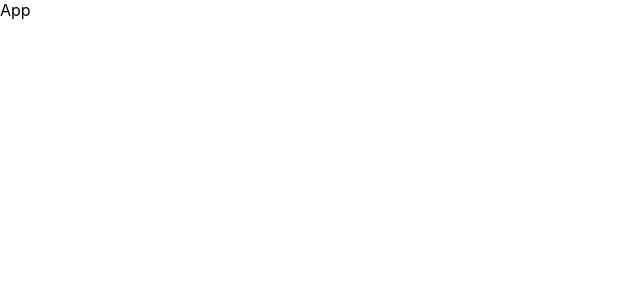
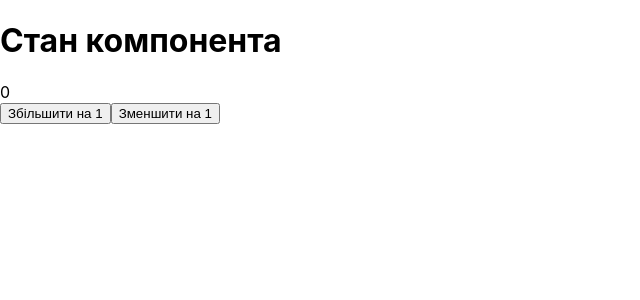
Before and after one commit to Allovallo/react-pract-03, a React (Create React App) app: page / in a window 1280 px wide. Shown: the top 300 px of the page, without its empty margins (0-640 px from the left). Built offline with nearby package versions, Linux system fonts and the light colour scheme.

Commit message:
files updated

```diff
--- a/src/App.css
+++ /dev/null
@@ -1,38 +0,0 @@
-.App {
-  text-align: center;
-}
-
-.App-logo {
-  height: 40vmin;
-  pointer-events: none;
-}
-
-@media (prefers-reduced-motion: no-preference) {
-  .App-logo {
-    animation: App-logo-spin infinite 20s linear;
-  }
-}
-
-.App-header {
-  background-color: #282c34;
-  min-height: 100vh;
-  display: flex;
-  flex-direction: column;
-  align-items: center;
-  justify-content: center;
-  font-size: calc(10px + 2vmin);
-  color: white;
-}
-
-.App-link {
-  color: #61dafb;
-}
-
-@keyframes App-logo-spin {
-  from {
-    transform: rotate(0deg);
-  }
-  to {
-    transform: rotate(360deg);
-  }
-}
--- a/src/App.js
+++ b/src/App.js
@@ -1,7 +1,21 @@
-import './App.css';
+import Counter from './components/Counter';
 
-function App() {
-  return <div>App</div>;
-}
+// const colorPickerOptions = [
+//   { label: 'red', color: '#F44336' },
+//   { label: 'green', color: '#4CAF50' },
+//   { label: 'blue', color: '#2196F3' },
+//   { label: 'grey', color: '#607D8B' },
+//   { label: 'pink', color: '#E91E63' },
+//   { label: 'indigo', color: '#3F51B5' },
+// ];
+
+const App = () => {
+  return (
+    <div>
+      <h1>Стан компонента</h1>
+      <Counter></Counter>
+    </div>
+  );
+};
 
 export default App;
--- /dev/null
+++ b/src/components/Counter.css
@@ -0,0 +1,5 @@
+.Counter {}
+
+.Counter__value {}
+
+.Counter__controls {}
--- /dev/null
+++ b/src/components/Counter.js
@@ -0,0 +1,35 @@
+import './Counter.css';
+import { React, Component } from 'react';
+
+class Counter extends Component {
+  state = {
+    value: 0,
+  };
+
+  handleIncrement = () => {
+    console.log('Клікнули на збільшити');
+  };
+
+  handleDecrement = () => {
+    console.log('Клікнули на зменшити');
+  };
+
+  render() {
+    return (
+      <div className="Counter">
+        <span className="Counter__value">{this.state.value}</span>
+
+        <div className="Counter__controls">
+          <button type="button" onClick={this.handleIncrement}>
+            Збільшити на 1
+          </button>
+          <button type="button" onClick={this.handleDecrement}>
+            Зменшити на 1
+          </button>
+        </div>
+      </div>
+    );
+  }
+}
+
+export default Counter;
```
Also changed, not shown: 1 other file (tests, documents, lock files or other folders).
